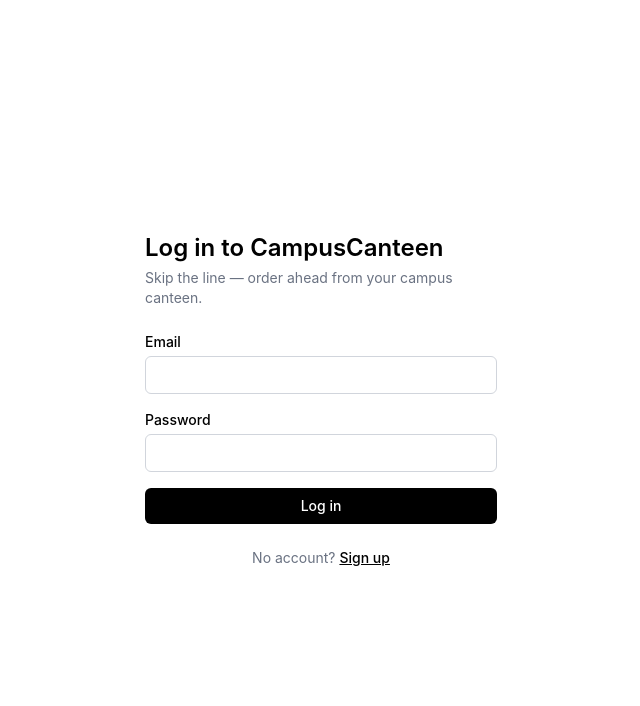
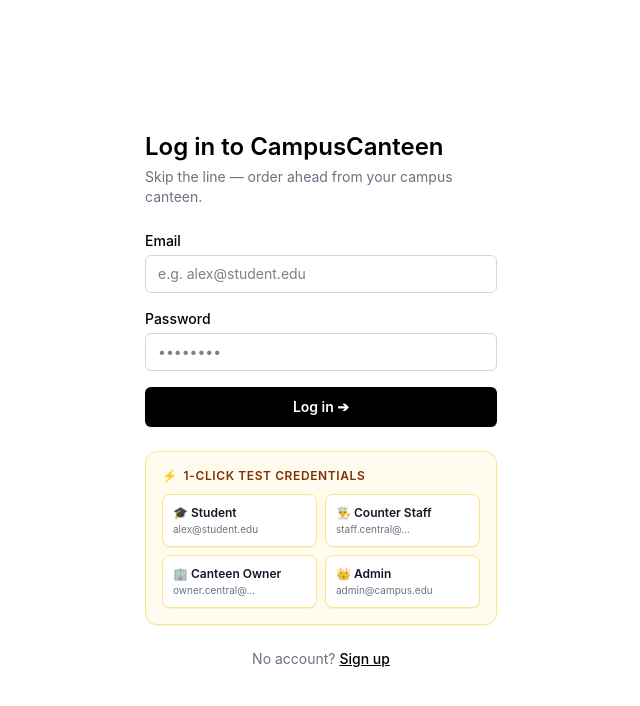
Before and after one commit to ykaadii/CampusCanteen-v2, a React (Vite) app in the folder frontend/: page /login in a window 1280 px wide. Shown: the top 706 px of the page, without its empty margins (319-959 px from the left). Built offline with nearby package versions, Linux system fonts and the light colour scheme; no server answers.

Commit message:
Add 1-click test credentials helper cards to Login page

```diff
--- a/frontend/src/pages/Login.jsx
+++ b/frontend/src/pages/Login.jsx
@@ -49,6 +49,7 @@
             value={form.email}
             onChange={(e) => setForm({ ...form, email: e.target.value })}
             className="w-full rounded-md border border-gray-300 px-3 py-2 text-sm focus:border-black focus:outline-none"
+            placeholder="e.g. alex@student.edu"
           />
         </div>
 
@@ -60,19 +61,61 @@
             value={form.password}
             onChange={(e) => setForm({ ...form, password: e.target.value })}
             className="w-full rounded-md border border-gray-300 px-3 py-2 text-sm focus:border-black focus:outline-none"
+            placeholder="••••••••"
           />
         </div>
 
-        {error && <p className="text-sm text-red-600">{error}</p>}
+        {error && <p className="text-sm text-red-600 bg-red-50 p-2.5 rounded-lg border border-red-200">{error}</p>}
 
         <button
           type="submit"
           disabled={pending}
-          className="rounded-md bg-black px-4 py-2 text-sm font-medium text-white disabled:opacity-50"
+          className="rounded-md bg-black px-4 py-2.5 text-sm font-semibold text-white hover:bg-gray-800 disabled:opacity-50 transition-colors shadow-xs"
         >
-          {pending ? "Logging in..." : "Log in"}
+          {pending ? "Logging in..." : "Log in ➔"}
         </button>
       </form>
+
+      {/* 🧪 Quick Demo Logins Box */}
+      <div className="rounded-xl border border-amber-200 bg-amber-50/80 p-4 shadow-2xs">
+        <p className="text-xs font-semibold uppercase tracking-wider text-amber-900 mb-2.5 flex items-center gap-1.5">
+          <span>⚡</span> 1-Click Test Credentials
+        </p>
+        <div className="grid grid-cols-2 gap-2 text-xs">
+          <button
+            type="button"
+            onClick={() => setForm({ email: "alex@student.edu", password: "studentpassword123" })}
+            className="rounded-lg bg-white p-2.5 text-left border border-amber-200 hover:bg-amber-100 transition-all cursor-pointer shadow-2xs"
+          >
+            <div className="font-semibold text-gray-900">🎓 Student</div>
+            <span className="block text-[10px] text-gray-500 truncate mt-0.5">alex@student.edu</span>
+          </button>
+          <button
+            type="button"
+            onClick={() => setForm({ email: "staff.central@canteen.edu", password: "staff123" })}
+            className="rounded-lg bg-white p-2.5 text-left border border-amber-200 hover:bg-amber-100 transition-all cursor-pointer shadow-2xs"
+          >
+            <div className="font-semibold text-gray-900">👨‍🍳 Counter Staff</div>
+            <span className="block text-[10px] text-gray-500 truncate mt-0.5">staff.central@...</span>
+          </button>
+          <button
+            type="button"
+            onClick={() => setForm({ email: "owner.central@canteen.edu", password: "owner123" })}
+            className="rounded-lg bg-white p-2.5 text-left border border-amber-200 hover:bg-amber-100 transition-all cursor-pointer shadow-2xs"
+          >
+            <div className="font-semibold text-gray-900">🏢 Canteen Owner</div>
+            <span className="block text-[10px] text-gray-500 truncate mt-0.5">owner.central@...</span>
+          </button>
+          <button
+            type="button"
+            onClick={() => setForm({ email: "admin@campus.edu", password: "adminpassword123" })}
+            className="rounded-lg bg-white p-2.5 text-left border border-amber-200 hover:bg-amber-100 transition-all cursor-pointer shadow-2xs"
+          >
+            <div className="font-semibold text-gray-900">👑 Admin</div>
+            <span className="block text-[10px] text-gray-500 truncate mt-0.5">admin@campus.edu</span>
+          </button>
+        </div>
+      </div>
 
       <p className="text-center text-sm text-gray-500">
         No account?{" "}
```
